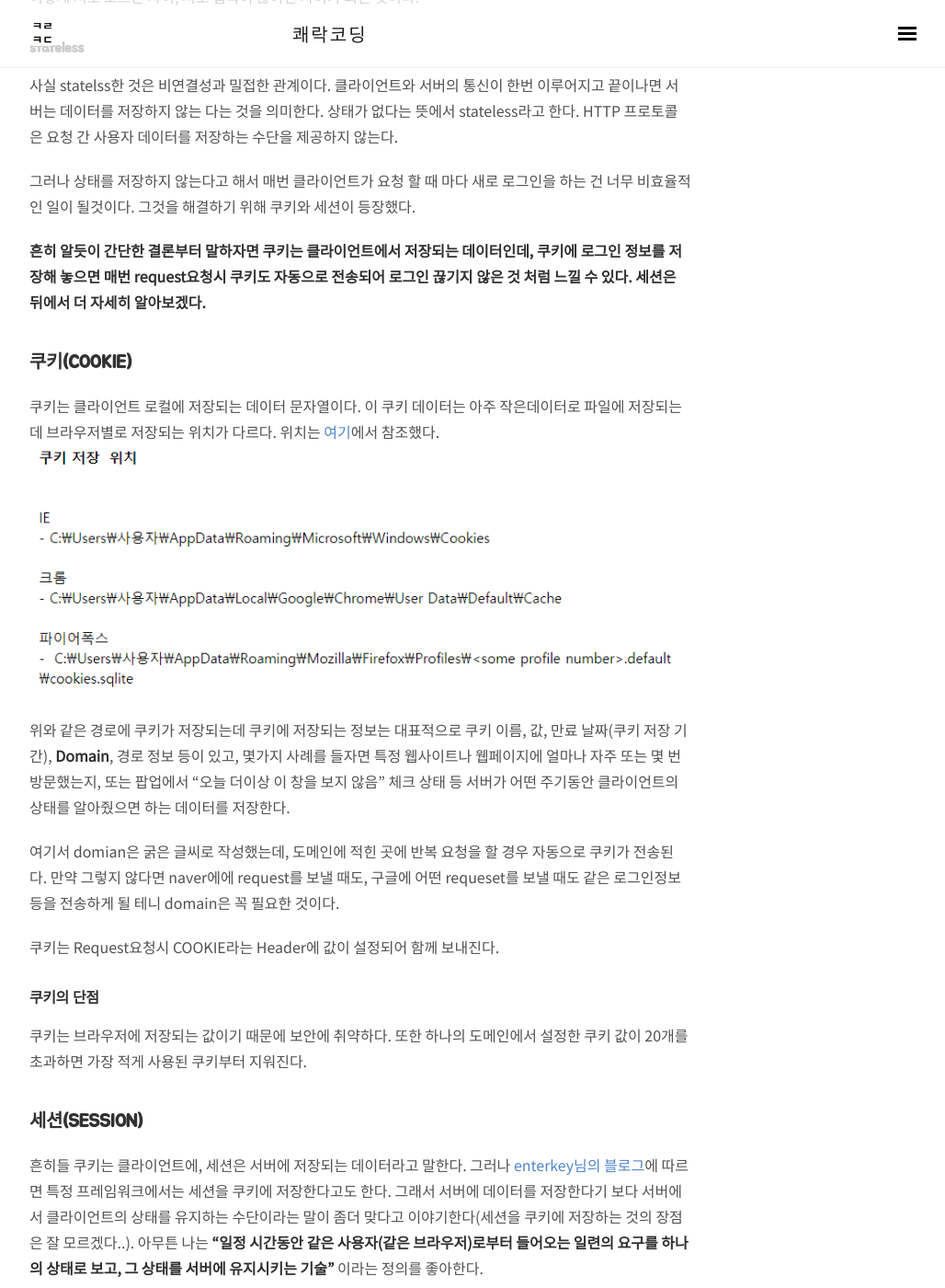
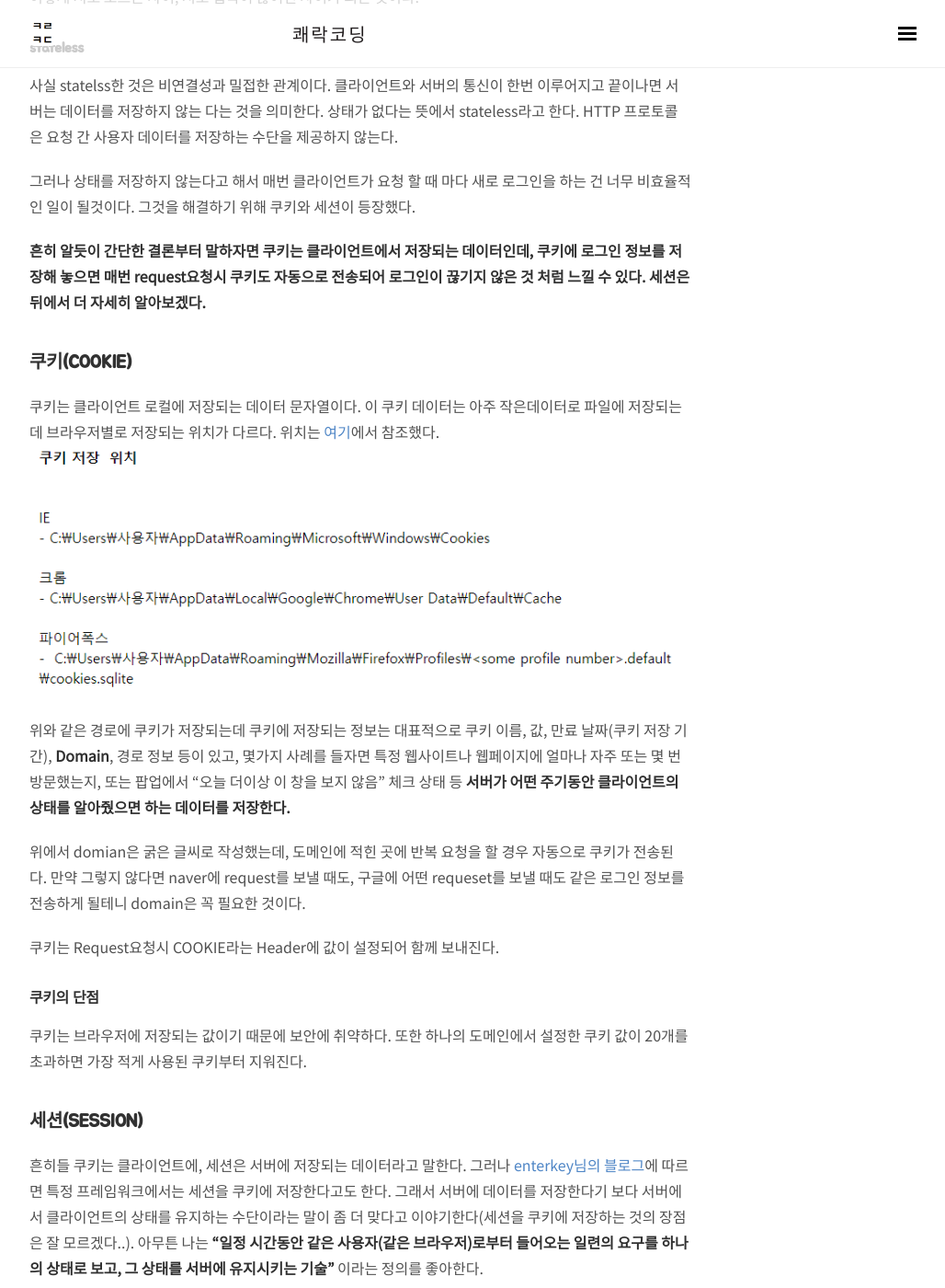
Before and after one commit to wooooooak/wooooooak.github.io, a Jekyll site: the page built from _posts/2018-10-27-쿠키vs세션.md, in a window 1280 px wide and 1400 px high, scrolled down 1339 px. Shown: the whole window at 92% size, without its empty margins (248-1276 px from the left). Built offline with Jekyll 4.4.1, drawn with Linux system fonts in a browser that asks for light colours; nearby versions of some CDN libraries; some web fonts are replaced; comment, search, counter and statistics services are not loaded; some of the changed text lies outside the part shown.

Commit message:
쿠키 vs 세션 오탈자 수정

```diff
--- a/_posts/2018-10-27-쿠키vs세션.md
+++ b/_posts/2018-10-27-쿠키vs세션.md
@@ -10,7 +10,7 @@ comments: true
 쿠키와 세션이 왜 필요한지, 무엇 때문에 등장했는 지를 알기 위해선 우리가 사용하는 웹, http 프로토콜이 비연결성을 띄며 Stateless하다는 것을 이해해야 한다. 이것 들의 단점을 보완하기 위해 쿠키와 세션이 등장했기 때문이다.
 
 ### 비연결성
-http는 요청과 응답을 주고 받을 때 지속적으로 연결 되어있지 않다. 즉 클라이언트가 서버로 request를 날리고, 서버가 클라이언트에게 response로 응답을 주면 이후 그 둘은 서로 모르는 사이가 된다. 서로 자기 가 할 역할에만 충실할 뿐 서로에게 관심이 없다는 뜻이다.
+http는 요청과 응답을 주고 받을 때 지속적으로 연결 되어있지 않다. 즉 클라이언트가 서버로 request를 날리고, 서버가 클라이언트에게 response로 응답을 주면 이후 그 둘은 서로 모르는 사이가 된다. 서로 자기가 할 역할에만 충실할 뿐 서로에게 관심이 없다는 뜻이다.
 ![cookie1](/public/img/cookie/1.PNG)
 이 과정이 한차례 지나가면,
 ![cookie2](/public/img/cookie/2.PNG)
@@ -21,15 +21,15 @@ http는 요청과 응답을 주고 받을 때 지속적으로 연결 되어있
 
 그러나 상태를 저장하지 않는다고 해서 매번 클라이언트가 요청 할 때 마다 새로 로그인을 하는 건 너무 비효율적인 일이 될것이다. 그것을 해결하기 위해 쿠키와 세션이 등장했다.
 
-**흔히 알듯이 간단한 결론부터 말하자면 쿠키는 클라이언트에서 저장되는 데이터인데, 쿠키에 로그인 정보를 저장해 놓으면 매번 request요청시 쿠키도 자동으로 전송되어 로그인 끊기지 않은 것 처럼 느낄 수 있다. 세션은 뒤에서 더 자세히 알아보겠다.**
+**흔히 알듯이 간단한 결론부터 말하자면 쿠키는 클라이언트에서 저장되는 데이터인데, 쿠키에 로그인 정보를 저장해 놓으면 매번 request요청시 쿠키도 자동으로 전송되어 로그인이 끊기지 않은 것 처럼 느낄 수 있다. 세션은 뒤에서 더 자세히 알아보겠다.**
 
 ## 쿠키(COOKIE)
 쿠키는 클라이언트 로컬에 저장되는 데이터 문자열이다. 이 쿠키 데이터는 아주 작은데이터로 파일에 저장되는데 브라우저별로 저장되는 위치가 다르다. 위치는 [여기](https://m.blog.naver.com/PostView.nhn?blogId=krquddnr37&logNo=20203705957&proxyReferer=https%3A%2F%2Fwww.google.co.kr%2F)에서 참조했다.
 ![cookie3](/public/img/cookie/3.PNG)
 
-위와 같은 경로에 쿠키가 저장되는데 쿠키에 저장되는 정보는 대표적으로 쿠키 이름, 값, 만료 날짜(쿠키 저장 기간), **Domain**, 경로 정보 등이 있고, 몇가지 사례를 들자면 특정 웹사이트나 웹페이지에 얼마나 자주 또는 몇 번 방문했는지, 또는 팝업에서 "오늘 더이상 이 창을 보지 않음" 체크 상태 등 서버가 어떤 주기동안 클라이언트의 상태를 알아줬으면 하는 데이터를 저장한다.
+위와 같은 경로에 쿠키가 저장되는데 쿠키에 저장되는 정보는 대표적으로 쿠키 이름, 값, 만료 날짜(쿠키 저장 기간), **Domain**, 경로 정보 등이 있고, 몇가지 사례를 들자면 특정 웹사이트나 웹페이지에 얼마나 자주 또는 몇 번 방문했는지, 또는 팝업에서 "오늘 더이상 이 창을 보지 않음" 체크 상태 등 **서버가 어떤 주기동안 클라이언트의 상태를 알아줬으면 하는 데이터를 저장한다.**
 
-여기서 domian은 굵은 글씨로 작성했는데, 도메인에 적힌 곳에 반복 요청을 할 경우 자동으로 쿠키가 전송된다. 만약 그렇지 않다면 naver에에 request를 보낼 때도, 구글에 어떤 requeset를 보낼 때도 같은 로그인정보 등을 전송하게 될 테니 domain은 꼭 필요한 것이다.
+위에서 domian은 굵은 글씨로 작성했는데, 도메인에 적힌 곳에 반복 요청을 할 경우 자동으로 쿠키가 전송된다. 만약 그렇지 않다면 naver에 request를 보낼 때도, 구글에 어떤 requeset를 보낼 때도 같은 로그인 정보를 전송하게 될테니 domain은 꼭 필요한 것이다.
 
 쿠키는 Request요청시 COOKIE라는 Header에 값이 설정되어 함께 보내진다.
 
@@ -37,7 +37,7 @@ http는 요청과 응답을 주고 받을 때 지속적으로 연결 되어있
 쿠키는 브라우저에 저장되는 값이기 때문에 보안에 취약하다. 또한 하나의 도메인에서 설정한 쿠키 값이 20개를 초과하면 가장 적게 사용된 쿠키부터 지워진다.
 
 ## 세션(SESSION)
-흔히들 쿠키는 클라이언트에, 세션은 서버에 저장되는 데이터라고 말한다. 그러나 [enterkey님의 블로그](http://enterkey.tistory.com/419)에 따르면 특정 프레임워크에서는 세션을 쿠키에 저장한다고도 한다. 그래서 서버에 데이터를 저장한다기 보다 서버에서 클라이언트의 상태를 유지하는 수단이라는 말이 좀더 맞다고 이야기한다(세션을 쿠키에 저장하는 것의 장점은 잘 모르겠다..).
+흔히들 쿠키는 클라이언트에, 세션은 서버에 저장되는 데이터라고 말한다. 그러나 [enterkey님의 블로그](http://enterkey.tistory.com/419)에 따르면 특정 프레임워크에서는 세션을 쿠키에 저장한다고도 한다. 그래서 서버에 데이터를 저장한다기 보다 서버에서 클라이언트의 상태를 유지하는 수단이라는 말이 좀 더 맞다고 이야기한다(세션을 쿠키에 저장하는 것의 장점은 잘 모르겠다..).
 아무튼 나는 **"일정 시간동안 같은 사용자(같은 브라우저)로부터 들어오는 일련의 요구를 하나의 상태로 보고, 그 상태를 서버에 유지시키는 기술"** 이라는 정의를 좋아한다.
 
 클라이언트가 Request를 보내면, 해당 서버의 엔진이 클라이언트마다 고유한 id를 부여하고 저장하는데, 이 id가 세션 id이다. 이렇게 하면, 클라이언트의 민감한 데이터를 굳이 쿠키에 저장할 필요가 없이, 쿠키에는 세션id만 등록해놓고, request시 세션id를 서버로 보내면 서버가 세션 id를 기준으로 데이터를 찾아서 읽으면 그만이다. **결국 비연결성, statless한 http의 단점을 보완하고자 하는 목적에서 쿠키와 세션의 역할을 동일하다고 볼 수 있다.**
```
